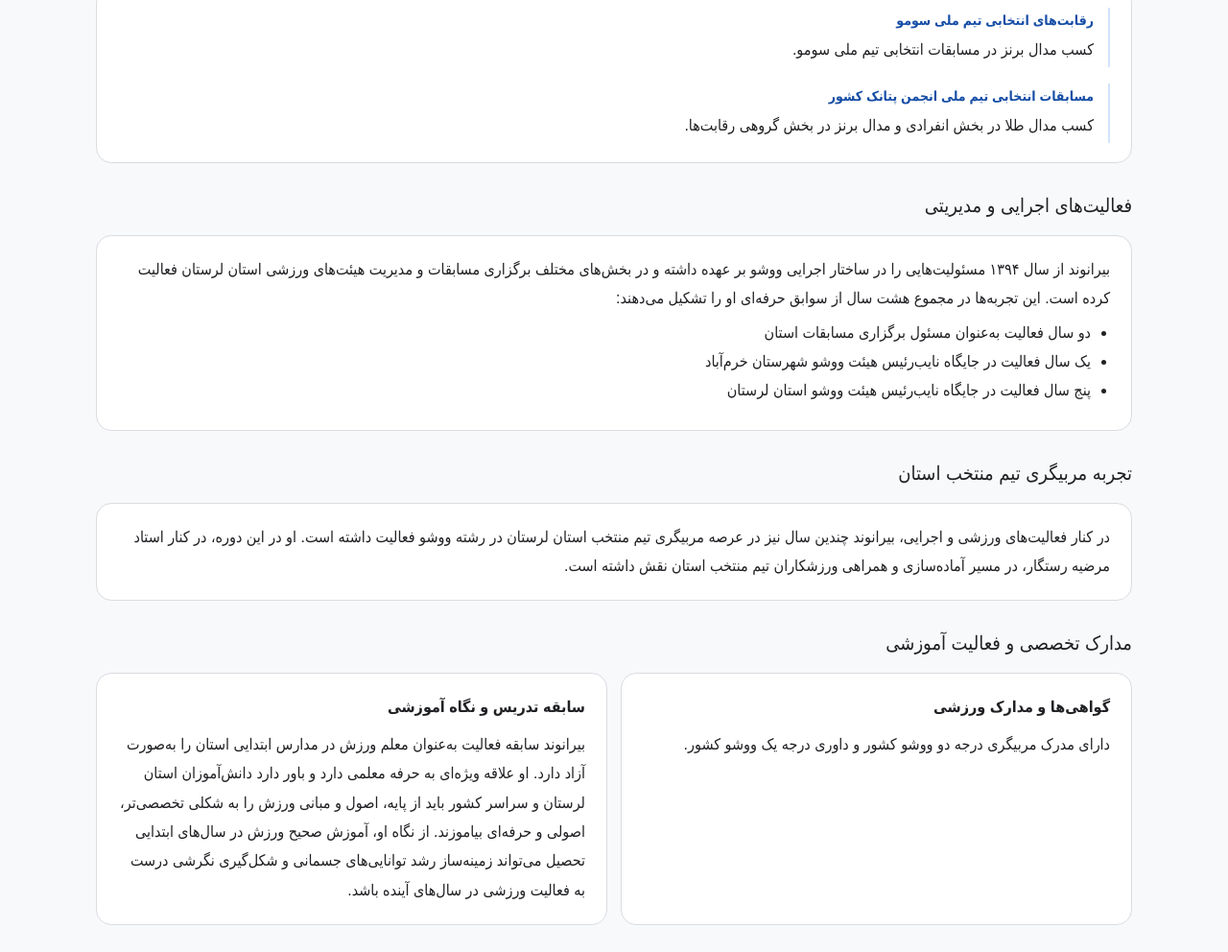
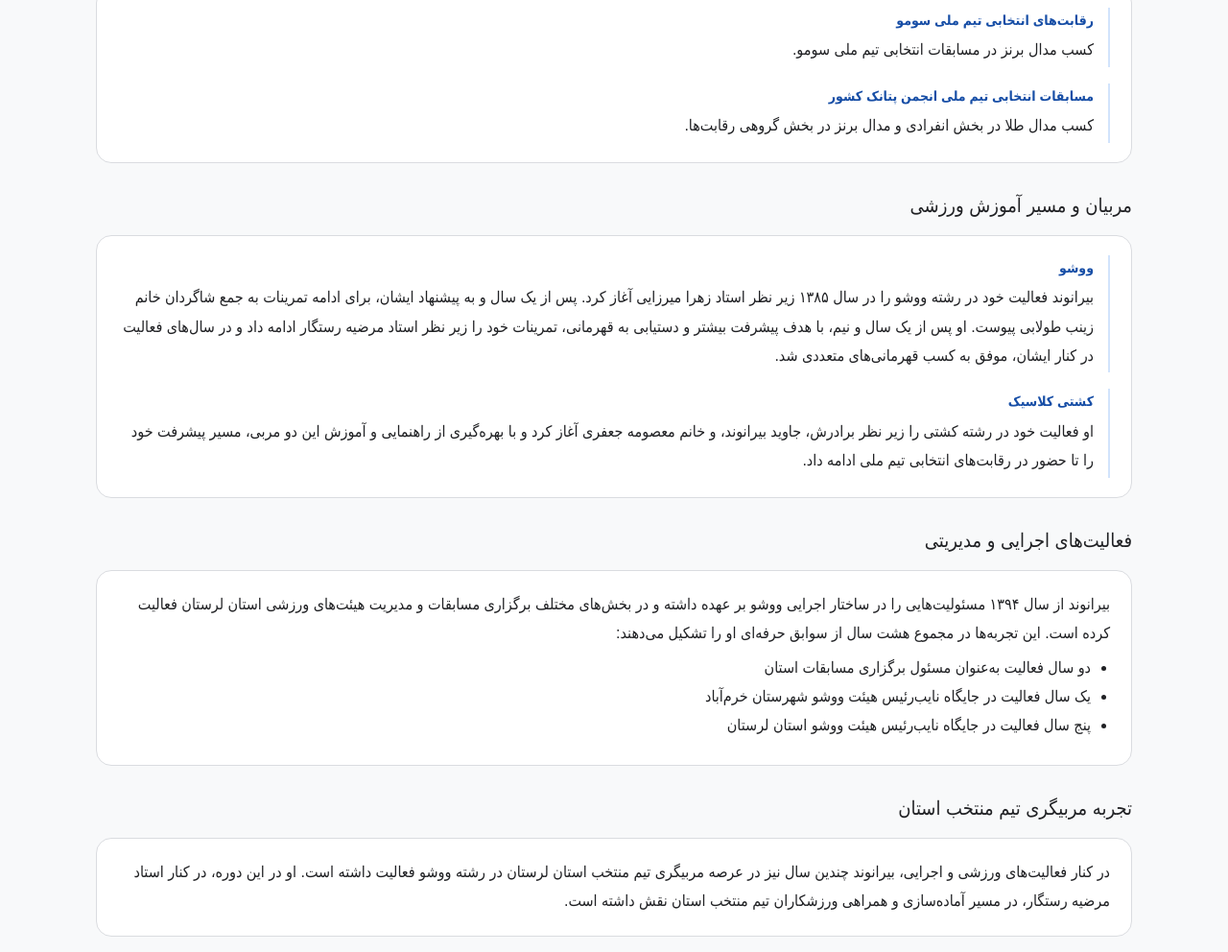
Before and after one commit to matinbeyranvand15-sketch/matin_beyranvand, a plain HTML site: page index.html in a window 1280 px wide. Shown: the part 1794-2786 px from the top of the page at 96% size. Drawn offline with Linux system fonts and the light colour scheme.

Commit message:
Add coaches and training history to sports profile

```diff
--- a/index.html
+++ b/index.html
@@ -67,6 +67,10 @@
 <div class="item"><div class="year">رقابت‌های انتخابی تیم ملی سومو</div><p>کسب مدال برنز در مسابقات انتخابی تیم ملی سومو.</p></div>
 <div class="item"><div class="year">مسابقات انتخابی تیم ملی انجمن پتانک کشور</div><p>کسب مدال طلا در بخش انفرادی و مدال برنز در بخش گروهی رقابت‌ها.</p></div>
 </div></section>
+<section class="section"><h2>مربیان و مسیر آموزش ورزشی</h2><div class="content-card timeline">
+<div class="item"><div class="year">ووشو</div><p>بیرانوند فعالیت خود در رشته ووشو را در سال ۱۳۸۵ زیر نظر استاد زهرا میرزایی آغاز کرد. پس از یک سال و به پیشنهاد ایشان، برای ادامه تمرینات به جمع شاگردان خانم زینب طولابی پیوست. او پس از یک سال و نیم، با هدف پیشرفت بیشتر و دستیابی به قهرمانی، تمرینات خود را زیر نظر استاد مرضیه رستگار ادامه داد و در سال‌های فعالیت در کنار ایشان، موفق به کسب قهرمانی‌های متعددی شد.</p></div>
+<div class="item"><div class="year">کشتی کلاسیک</div><p>او فعالیت خود در رشته کشتی را زیر نظر برادرش، جاوید بیرانوند، و خانم معصومه جعفری آغاز کرد و با بهره‌گیری از راهنمایی و آموزش این دو مربی، مسیر پیشرفت خود را تا حضور در رقابت‌های انتخابی تیم ملی ادامه داد.</p></div>
+</div></section>
 <section class="section"><h2>فعالیت‌های اجرایی و مدیریتی</h2><div class="content-card"><p>بیرانوند از سال ۱۳۹۴ مسئولیت‌هایی را در ساختار اجرایی ووشو بر عهده داشته و در بخش‌های مختلف برگزاری مسابقات و مدیریت هیئت‌های ورزشی استان لرستان فعالیت کرده است. این تجربه‌ها در مجموع هشت سال از سوابق حرفه‌ای او را تشکیل می‌دهند:</p>
 <ul><li>دو سال فعالیت به‌عنوان مسئول برگزاری مسابقات استان</li><li>یک سال فعالیت در جایگاه نایب‌رئیس هیئت ووشو شهرستان خرم‌آباد</li><li>پنج سال فعالیت در جایگاه نایب‌رئیس هیئت ووشو استان لرستان</li></ul></div></section>
 <section class="section"><h2>تجربه مربیگری تیم منتخب استان</h2><div class="content-card"><p>در کنار فعالیت‌های ورزشی و اجرایی، بیرانوند چندین سال نیز در عرصه مربیگری تیم منتخب استان لرستان در رشته ووشو فعالیت داشته است. او در این دوره، در کنار استاد مرضیه رستگار، در مسیر آماده‌سازی و همراهی ورزشکاران تیم منتخب استان نقش داشته است.</p></div></section>
```
